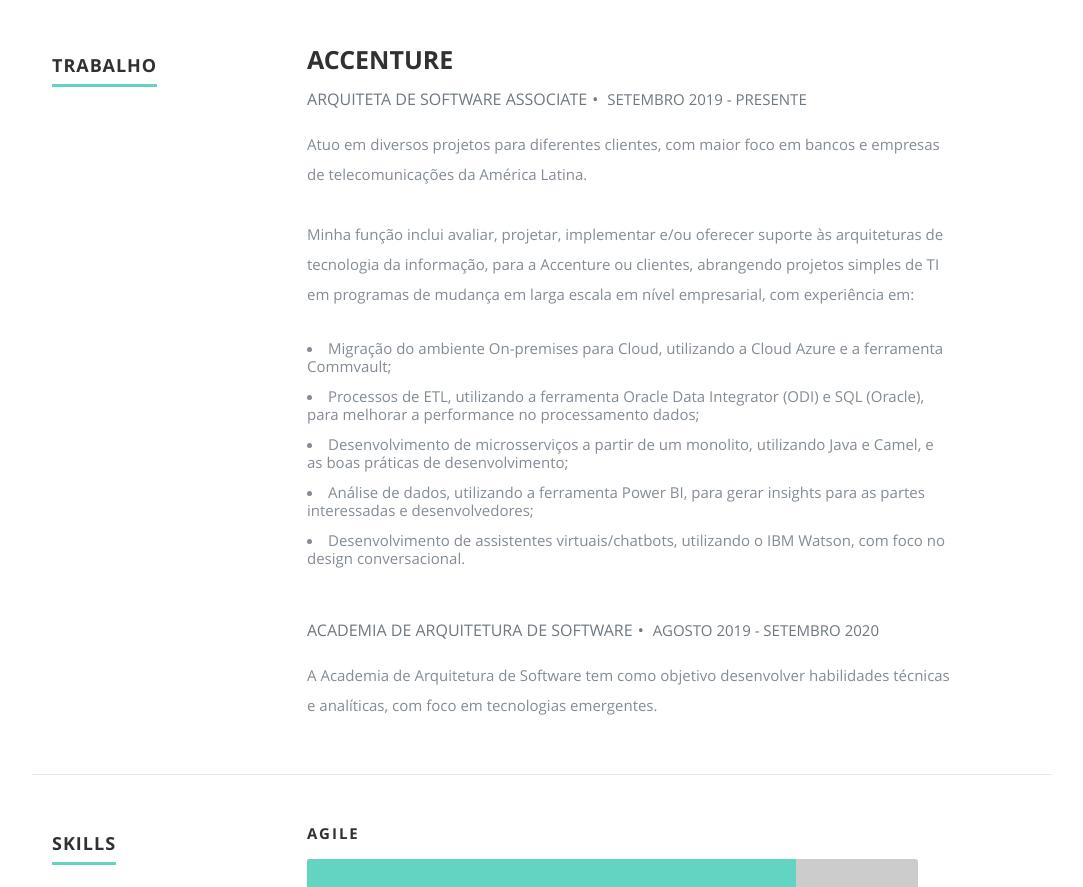
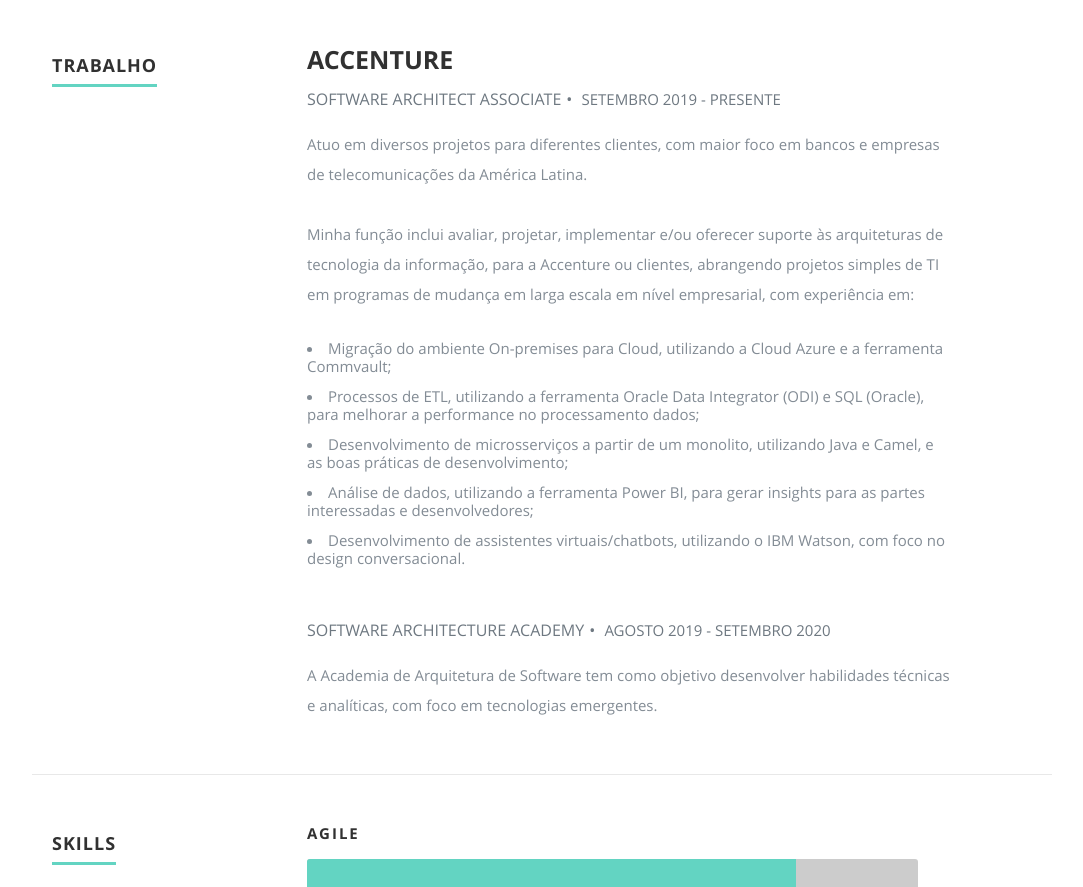
Before and after one commit to bruvaccaro/bruvaccaro.github.io, a plain HTML site: page index.html in a window 1280 px wide. Shown: the part 2340-3227 px from the top of the page, without its empty margins (98-1181 px from the left). Drawn offline with Linux system fonts and the light colour scheme.

Commit message:
Update index.html

```diff
--- a/index.html
+++ b/index.html
@@ -94,7 +94,7 @@
                <div class="row item">
                   <div class="twelve columns">
                      <h3>Accenture</h3>
-                     <p class="info">Arquiteta de Software Associate<span>&bull;</span> <em class="date">Setembro 2019 - Presente</em></p>
+                     <p class="info">Software Architect Associate<span>&bull;</span> <em class="date">Setembro 2019 - Presente</em></p>
                      <p>Atuo em diversos projetos para diferentes clientes, com maior foco em bancos e empresas de telecomunicações da América Latina.</p>
                      <p>Minha função inclui avaliar, projetar, implementar e/ou oferecer suporte às arquiteturas de tecnologia da informação, para a Accenture ou clientes, abrangendo projetos simples de TI em programas de mudança em larga escala em nível empresarial, com experiência em:</p>
                      <li>Migração do ambiente On-premises para Cloud, utilizando a Cloud Azure e a ferramenta Commvault;</li>
@@ -103,7 +103,7 @@
                      <li>Análise de dados, utilizando a ferramenta Power BI, para gerar insights para as partes interessadas e desenvolvedores;</li>
                      <li>Desenvolvimento de assistentes virtuais/chatbots, utilizando o IBM Watson, com foco no design conversacional.</li>
                      <br>
-                     <p class="info">Academia de Arquitetura de Software<span>&bull;</span> <em class="date">Agosto 2019 - Setembro 2020</em></p>
+                     <p class="info">Software Architecture Academy<span>&bull;</span> <em class="date">Agosto 2019 - Setembro 2020</em></p>
                      <p>A Academia de Arquitetura de Software tem como objetivo desenvolver habilidades técnicas e analíticas, com foco em tecnologias emergentes.</p>
                   </div>
                </div>
```
